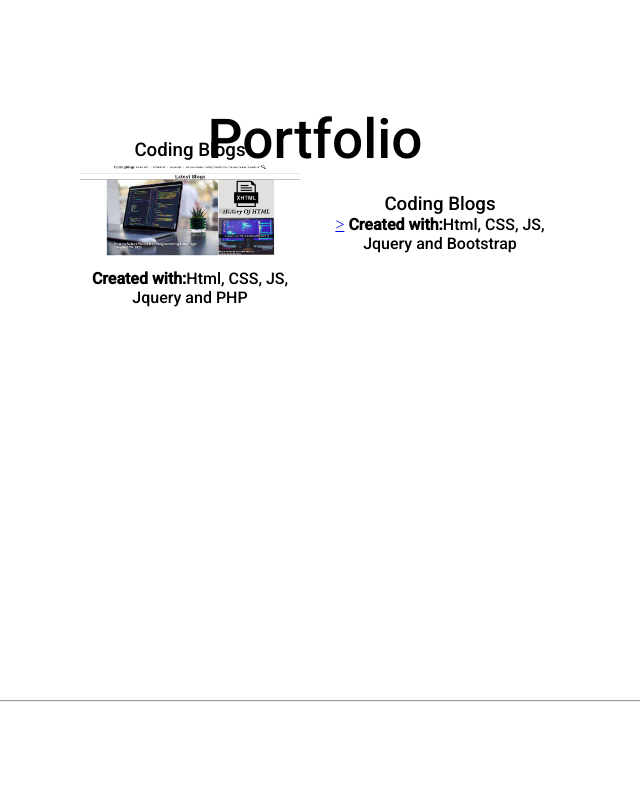
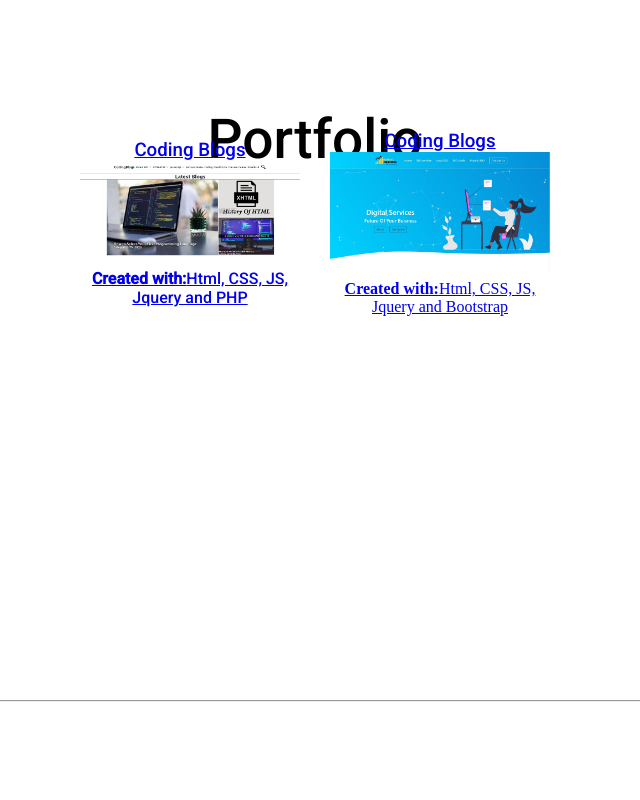
Before and after one commit to DesignerNDcode/DesignerNDcode.github.io, a plain HTML site: page index.html in a window 1280 px wide. Shown: the part 820-1620 px from the top of the page, without its empty margins (325-965 px from the left). Drawn offline with Linux system fonts and the light colour scheme.

Commit message:
Update index.html

```diff
--- a/index.html
+++ b/index.html
@@ -72,19 +72,24 @@
 
                     <!-- slide -->
                     <div class="slide">
+                         <a target="_blank" href="https://coding-blogs.com">
                         <div class="card">
                             <h3>Coding Blogs</h3>
-                            <a target="_blank" href="https://coding-blogs.com"><img src="Assets/img/portfolio-1.jpg"><a>
+                           <img src="Assets/img/portfolio-1.jpg">
                             <span><b>Created with:</b>Html, CSS, JS, Jquery and PHP</span>
                         </div>
+                             <a>
                     </div>
 
                     <div class="slide">
+                         <a target="_blank" href="http://www.digitalservicess.net/">
                         <div class="card">
                             <h3>Coding Blogs</h3>
-                            <a target="_blank" href="http://www.digitalservicess.net/"<img src="Assets/img/portfolio-2.jpg">><a>
+
+                                <img src="Assets/img/portfolio-2.jpg"
                             <span><b>Created with:</b>Html, CSS, JS, Jquery and Bootstrap</span>
                         </div>
+                        <a>
                     </div>
 
 
```
